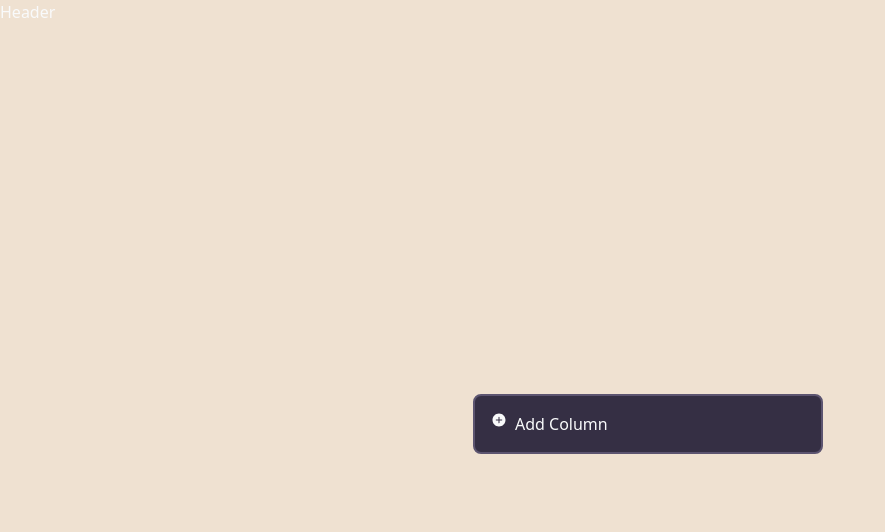
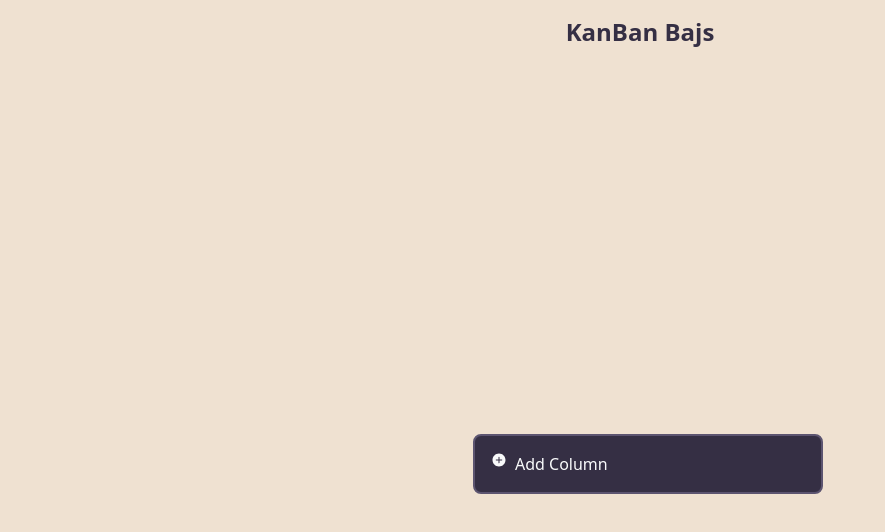
Before and after one commit to jumistrandberg/react-kanban, a React (Vite) app: page / in a window 1280 px wide. Shown: the top 532 px of the page, without its empty margins (0-885 px from the left). Built offline with nearby package versions, Linux system fonts and the light colour scheme.

Commit message:
fixed some header styling

```diff
--- a/src/components/Header.jsx
+++ b/src/components/Header.jsx
@@ -2,7 +2,7 @@ import React from 'react'
 
 const Header = () => {
   return (
-    <div>Header</div>
+    <div className="text-mainBackgroundColor py-4 text-2xl font-bold flex align-center justify-center">KanBan Bajs</div>
   )
 }
 
```
